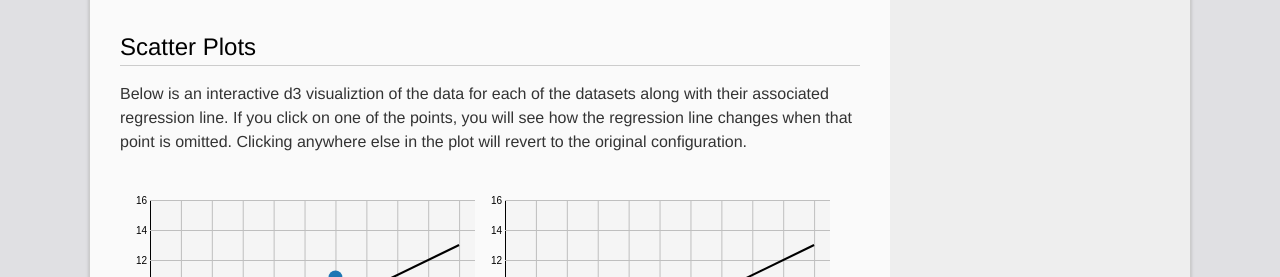
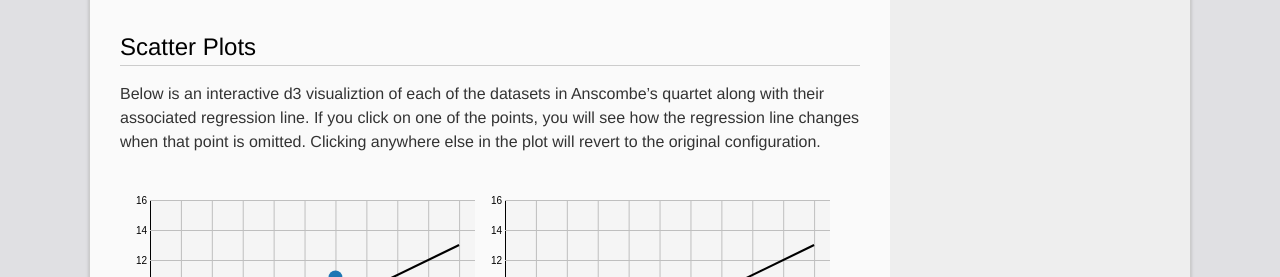
Before and after one commit to gfeldman/gfeldman.github.io, a Jekyll site: the page built from _posts/Anscombe/2017-07-23-Anscombes-Quartet.markdown, in a window 1280 px wide. Shown: the part 617-894 px from the top of the page. Built offline with Jekyll 4.4.1, drawn with Linux system fonts in a browser that asks for light colours.

Commit message:
changed ansombe post

```diff
--- a/_posts/Anscombe/2017-07-23-Anscombes-Quartet.markdown
+++ b/_posts/Anscombe/2017-07-23-Anscombes-Quartet.markdown
@@ -19,7 +19,7 @@ permalink: /blog/AnscombesQuartet
 
 
 ## Scatter Plots ##
-Below is an interactive d3 visualiztion of the data for each of the datasets along with their associated regression line. If you click on one of the points, you will see how the regression line changes when that point is omitted. Clicking anywhere else in the plot will revert to the original configuration.
+Below is an interactive d3 visualiztion of each of the datasets in Anscombe's quartet along with their associated regression line. If you click on one of the points, you will see how the regression line changes when that point is omitted. Clicking anywhere else in the plot will revert to the original configuration.
 
 <script src='../bower_components/d3/d3.min.js'></script>
 <div id="scatterplots"></div>
```
